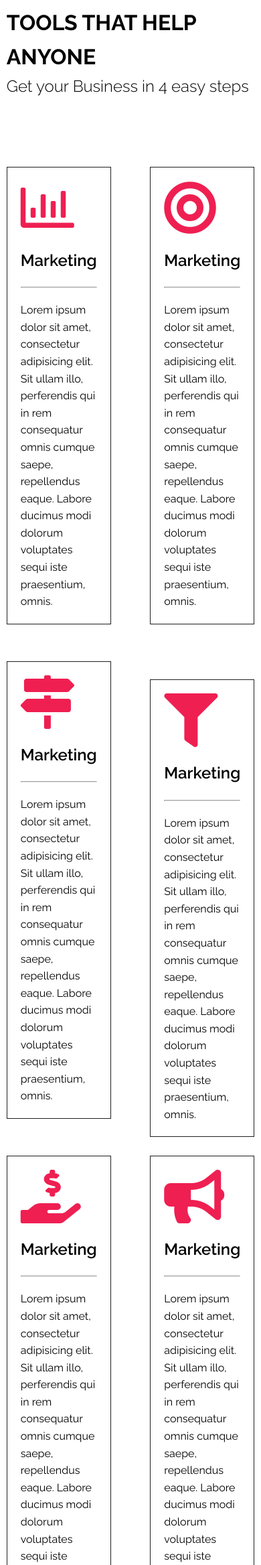
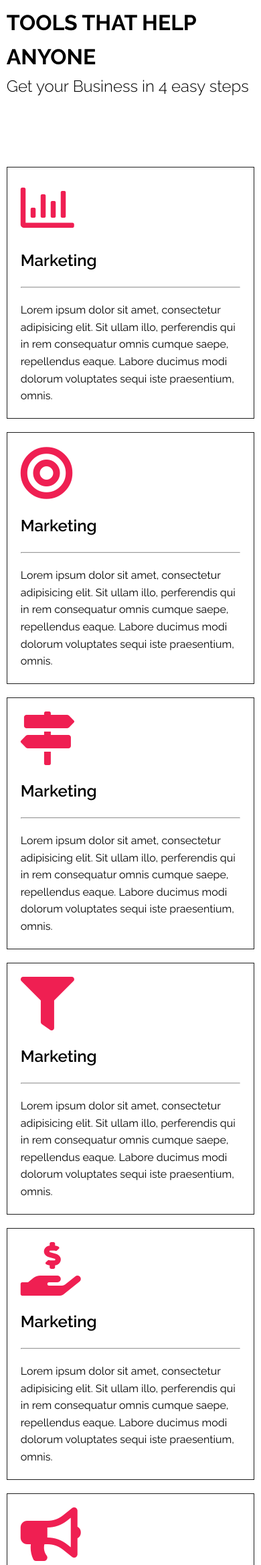
Before and after one commit to srdjanpetkovski/Business, a PHP site: page / in a window 390 px wide. Shown: the part 2329-4665 px from the top of the page at 67% size. Run offline with PHP 8.4, Linux system fonts and the light colour scheme; some libraries are stand-ins or nearby versions.

Commit message:
services responsive

```diff
--- a/scss/style.css
+++ b/scss/style.css
@@ -476,6 +476,15 @@ services
   padding: 20px;
 }
 
+@media (max-width: 767px) {
+  .services article {
+    -webkit-box-flex: 0;
+        -ms-flex: 0 0 100%;
+            flex: 0 0 100%;
+    margin-bottom: 20px;
+  }
+}
+
 .services article:hover {
   -webkit-transition: 0.4s ease;
   transition: 0.4s ease;
@@ -504,12 +513,30 @@ services
   margin-bottom: 55px;
 }
 
+@media (max-width: 767px) {
+  .services article:nth-child(1) {
+    margin-bottom: 20px;
+  }
+}
+
 .services article:nth-child(2) {
   margin-bottom: 55px;
 }
 
+@media (max-width: 767px) {
+  .services article:nth-child(2) {
+    margin-bottom: 20px;
+  }
+}
+
 .services article:nth-child(3) {
   margin-bottom: 55px;
+}
+
+@media (max-width: 767px) {
+  .services article:nth-child(3) {
+    margin-bottom: 20px;
+  }
 }
 
 /*********************
--- a/scss/style.scss
+++ b/scss/style.scss
@@ -258,6 +258,10 @@ services
         flex: 0 0 30%;
         border: 1px solid $black;
         padding: 20px;
+        @media (max-width:767px) {
+            flex: 0 0 100%;
+            margin-bottom: 20px;
+        }
         &:hover {
             transition: $transition;
             transform: scale(1.1);
@@ -278,12 +282,21 @@ services
     }
     article:nth-child(1) {
         margin-bottom: 55px;
+        @media (max-width:767px) {
+            margin-bottom: 20px;
+        }
     }
     article:nth-child(2) {
         margin-bottom: 55px;
+        @media (max-width:767px) {
+            margin-bottom: 20px;
+        }
     }
     article:nth-child(3) {
         margin-bottom: 55px;
+        @media (max-width:767px) {
+            margin-bottom: 20px;
+        }
     }
 }
 
```
Also changed, not shown: 1 other file.
